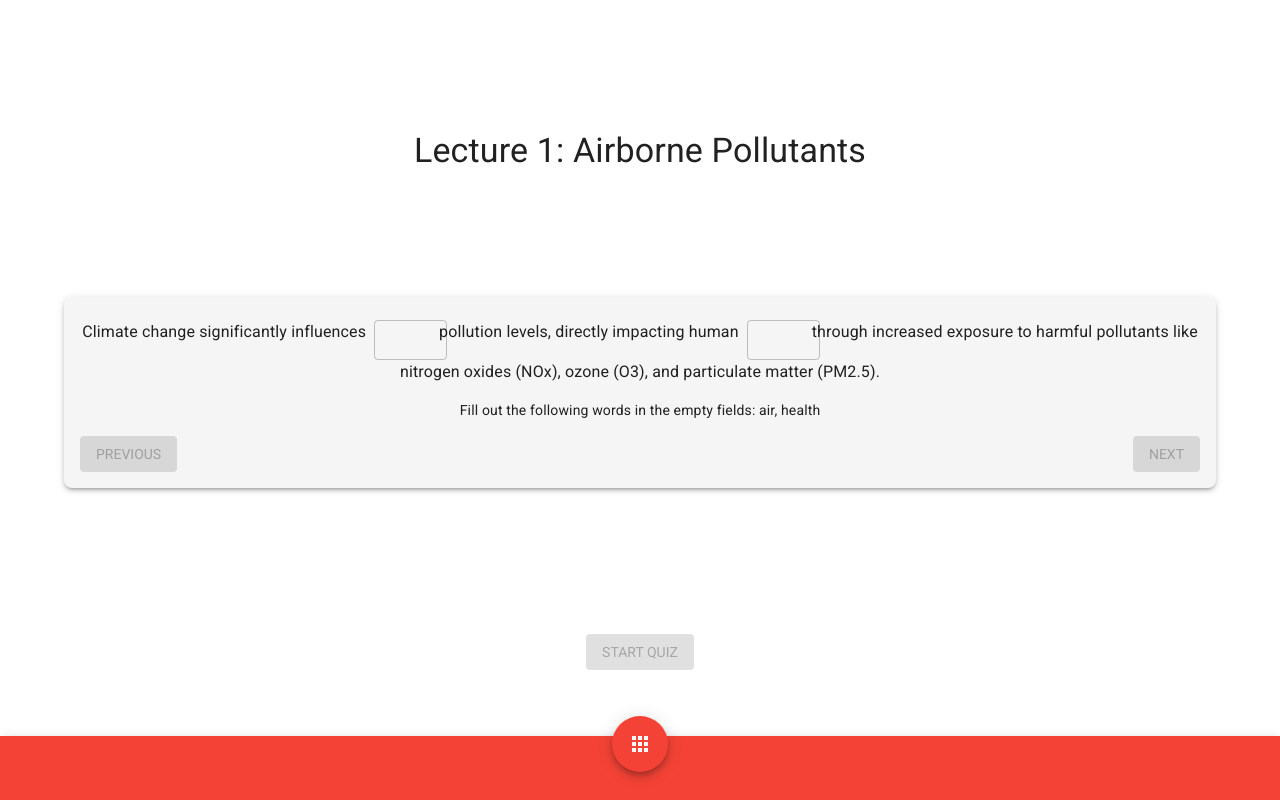
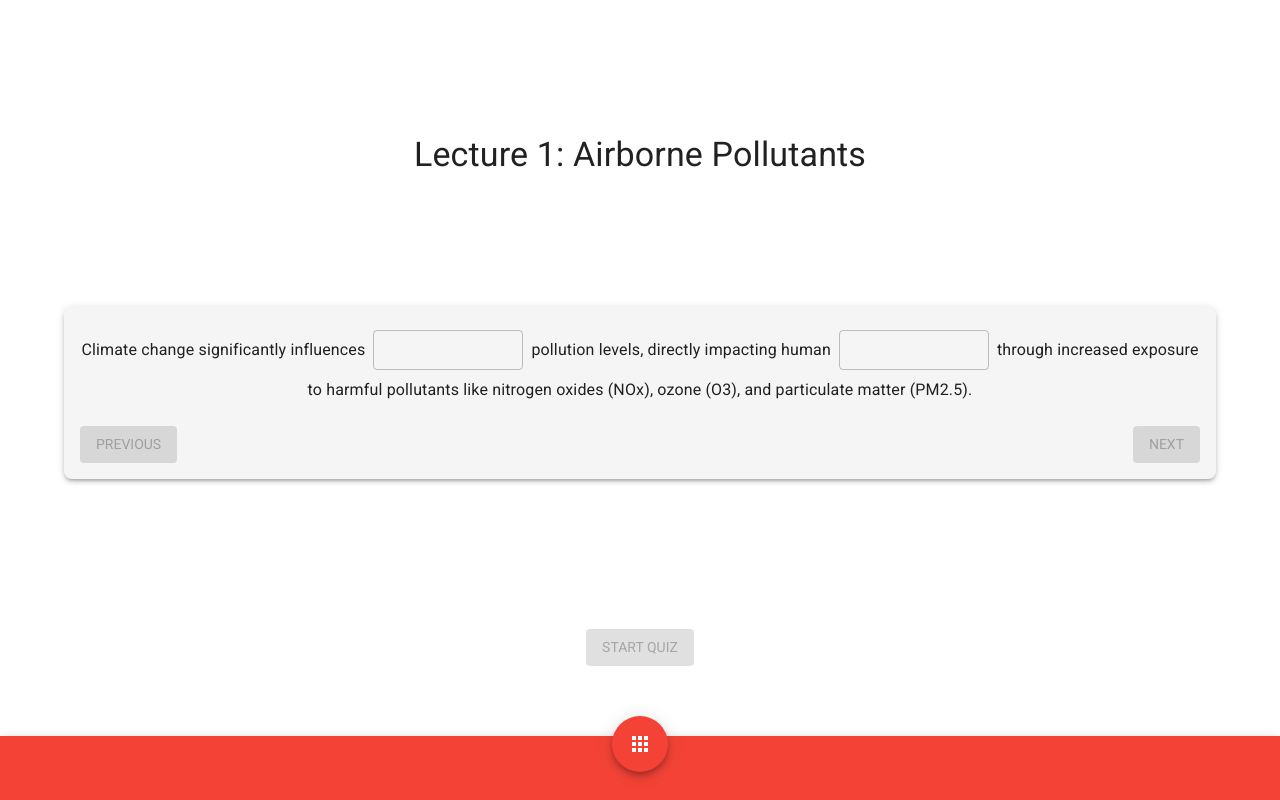
Before and after one commit to sky-ash/heatpath, a React (Vite) app: page /heatpath/lecture/1 in a window 1280 px wide. Built offline with nearby package versions, Linux system fonts and the light colour scheme.

Commit message:
changed input fields to autocomplete + adjusted layouting & style (e.g. even line height)

```diff
--- a/src/components/Card.jsx
+++ b/src/components/Card.jsx
@@ -1,7 +1,7 @@
 // src/components/Card.js
 
-import React, { useState, useEffect } from 'react';
-import { Box, Typography, TextField, Button, Autocomplete } from '@mui/material';
+import React, { useState, useEffect, useRef } from 'react';
+import { Box, Typography, TextField, Button, Autocomplete, InputAdornment } from '@mui/material';
 import CheckCircleIcon from '@mui/icons-material/CheckCircle';
 import CancelIcon from '@mui/icons-material/Cancel';
 
@@ -12,6 +12,7 @@ export default function Card({ card, nextCard, prevCard, onCardCompletion, curre
 
   const [answers, setAnswers] = useState([]);
   const [correctness, setCorrectness] = useState([]);
+  const inputRefs = useRef([]);
 
   useEffect(() => {
     const savedAnswers = JSON.parse(localStorage.getItem(`answers-${card.sentence.join(' ')}`)) || [];
@@ -38,7 +39,7 @@ export default function Card({ card, nextCard, prevCard, onCardCompletion, curre
     setAnswers(newAnswers);
 
     const newCorrectness = [...correctness];
-    newCorrectness[index] = value === card.words[index];
+    newCorrectness[index] = value.toLowerCase() === card.words[index].toLowerCase();
     setCorrectness(newCorrectness);
 
     localStorage.setItem(`answers-${card.sentence.join(' ')}`, JSON.stringify(newAnswers));
@@ -47,11 +48,25 @@ export default function Card({ card, nextCard, prevCard, onCardCompletion, curre
     if (newCorrectness.every(c => c === true)) {
       onCardCompletion();
     }
+
+    //adjustWidth(index);
   };
 
+  /*
+  const adjustWidth = (index) => {
+    const input = inputRefs.current[index];
+    if (input) {
+      input.style.width = `${input.scrollWidth}px`;
+    }
+  };
+
+  useEffect(() => {
+    answers.forEach((_, index) => adjustWidth(index));
+  }, [answers]);
+  */
+
   const allCorrect = correctness.every(c => c === true);
-
-  const allLectureWords = parsedLectureContent.lectures.flatMap(lecture => lecture.cards.flatMap(card => card.words));
+  const allLectureWords = [...new Set(parsedLectureContent.lectures.flatMap(lecture => lecture.cards.flatMap(card => card.words.map(word => word.toLowerCase()))))].sort();
 
   return (
     <Box className="card" p={2} boxShadow={3} borderRadius={2} bgcolor="background.paper">
@@ -59,7 +74,7 @@ export default function Card({ card, nextCard, prevCard, onCardCompletion, curre
         {card.title}
       </Typography>
 
-      <Typography variant="body1" component="div" style={{ marginBottom: '1rem' }}>
+      <Typography variant="body1" align="center" component="div" style={{ marginBottom: '1rem', lineHeight: 2.5 }}>
         {card.sentence.map((part, index) => {
           const isInputField = part === '___';
           const inputFieldIndex = card.sentence.slice(0, index).filter(p => p === '___').length;
@@ -68,9 +83,19 @@ export default function Card({ card, nextCard, prevCard, onCardCompletion, curre
             <React.Fragment key={index}>
               {!isInputField && part}
               {isInputField && (
-              <Box display="inline-flex" alignItems="center" key={index}>
+              <Box key={index}
+                   display="inline-flex"
+                   alignItems="center"
+                   sx={{ verticalAlign: 'middle' }}
+                   >
+
+                {correctness[inputFieldIndex] === true && <CheckCircleIcon style={{ color: 'green', marginLeft: '0.75rem' }} />}
+                {correctness[inputFieldIndex] === false && <CancelIcon style={{ color: 'red', marginLeft: '0.75rem' }} />}
+
                 <Autocomplete
                 freeSolo
+                disableClearable
+                sx={{ /*  minWidth: 80, maxWidth: 200,  */ width: 150, marginRight: '1rem' }}
                 options={allLectureWords} // {allLectureWords}, {card.words} or: (only the words of the current card)
                 getOptionLabel={(option) => option}
                 renderInput={(params) => (
@@ -78,17 +103,27 @@ export default function Card({ card, nextCard, prevCard, onCardCompletion, curre
                   {...params}
                   variant="outlined"
                   size="small"
+                  //label="Enter missing word"
                   value={answers[inputFieldIndex] || ''}
                   onChange={(e) => handleInputChange(inputFieldIndex, e.target.value)}
                   error={correctness[inputFieldIndex] === false}
-                  style={{ margin: '0 0.5rem' }}
+                  style={{ margin: '0 0.5rem', padding: '0' }}
+
+                  /*
+                  inputRef={(el) => (inputRefs.current[inputFieldIndex] = el)}
+                  onInput={(e) => adjustWidth(inputFieldIndex)}
+                  */
                   />
                 )}
                 inputValue={answers[inputFieldIndex] || ''}
                 onInputChange={(event, newInputValue) => handleInputChange(inputFieldIndex, newInputValue)}
                 />
-                {correctness[inputFieldIndex] === true && <CheckCircleIcon style={{ color: 'green' }} />}
-                {correctness[inputFieldIndex] === false && <CancelIcon style={{ color: 'red' }} />}
+
+                {/*
+                {correctness[inputFieldIndex] === true && <CheckCircleIcon style={{ color: 'green', marginRight: '0.75rem' }} />}
+                {correctness[inputFieldIndex] === false && <CancelIcon style={{ color: 'red', marginRight: '0.75rem' }} />}
+                */}
+
               </Box>
               )}
             </React.Fragment>
@@ -96,9 +131,11 @@ export default function Card({ card, nextCard, prevCard, onCardCompletion, curre
         })}
       </Typography>
 
+      {/*
       <Typography variant="body2" style={{ marginBottom: '1rem' }}>
         Fill out the following words in the empty fields: {card.words.join(', ')}
       </Typography>
+      */}
 
       <Box display="flex" justifyContent="space-between" alignItems="center">
         <Button
```
Also changed, not shown: 1 other file (tests, documents, lock files or other folders).
